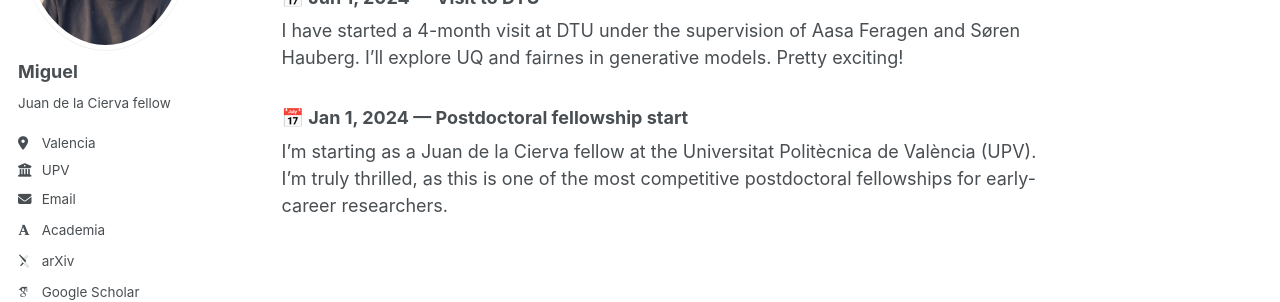
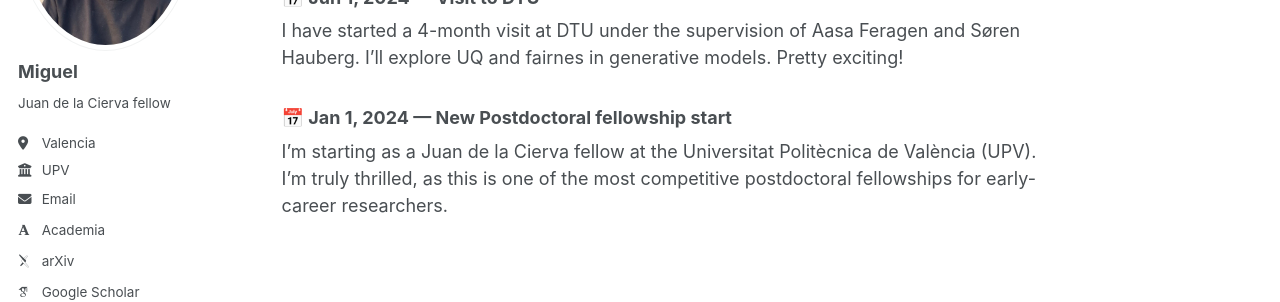
Before and after one commit to wizmik12/wizmik12.github.io, a Jekyll site: the page built from _pages/about.md, in a window 1280 px wide and 900 px high, scrolled down 1076 px. Shown: the part 277-579 px from the top of the window. Built offline with Jekyll 4.4.1, drawn with Linux system fonts in a browser that asks for light colours; some web fonts are replaced.

Commit message:
Revert "Update about.md"
This reverts commit b35316e26383094cb5431278b47eb219a8817730.

```diff
--- a/_pages/about.md
+++ b/_pages/about.md
@@ -41,6 +41,6 @@ Our MICCAI's submission with Natalia have been accepted publication! It's about
 ### 📅 Jun 1, 2024 — Visit to DTU
 I have started a 4-month visit at DTU under the supervision of Aasa Feragen and Søren Hauberg. I'll explore UQ and fairnes in generative models. Pretty exciting!
 
-### 📅 Jan 1, 2024 — Postdoctoral fellowship start
+### 📅 Jan 1, 2024 — New Postdoctoral fellowship start
 I'm starting as a Juan de la Cierva fellow at the Universitat Politècnica de València (UPV).
 I'm truly thrilled, as this is one of the most competitive postdoctoral fellowships for early-career researchers.
```
